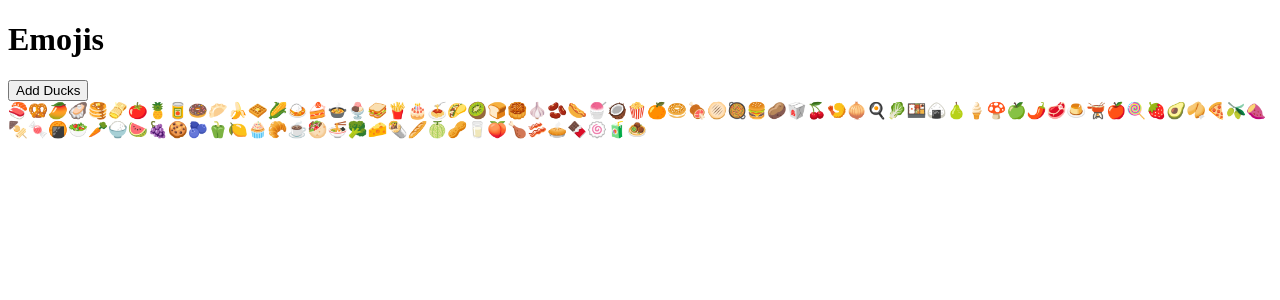
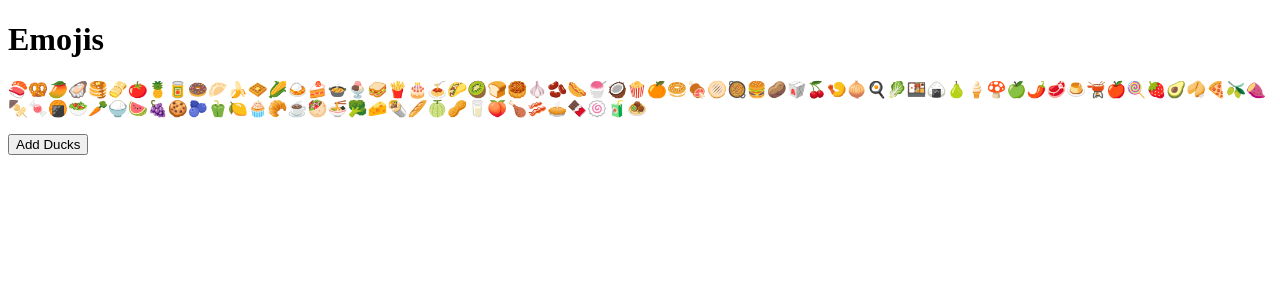
Before and after one commit to kazvee/monkey-duck-game, a React (Create React App) app: page / in a window 1280 px wide. Shown: the top 300 px of the page. Built offline with nearby package versions, Linux system fonts and the light colour scheme.

Commit message:
Implement conditional hiding for the Add Ducks button

```diff
--- a/src/components/ShowEmojis.jsx
+++ b/src/components/ShowEmojis.jsx
@@ -29,7 +29,6 @@ const ShowEmojis = ({ emojis }) => {
   return (
     <div>
       <h1>Emojis</h1>
-      <button onClick={handleAddDucks}>Add Ducks</button>
       <div className="emoji-container">
         {displayedEmojis.map((emoji, index) => (
           <span key={index} className="emoji">
@@ -37,6 +36,10 @@ const ShowEmojis = ({ emojis }) => {
           </span>
         ))}
       </div>
+
+      <p>
+        {!ducksAdded && <button onClick={handleAddDucks}>Add Ducks</button>}
+      </p>
     </div>
   );
 };
```
